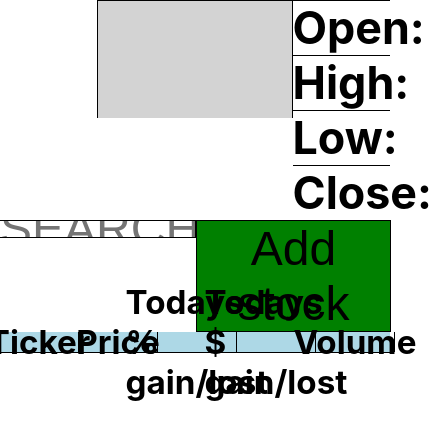
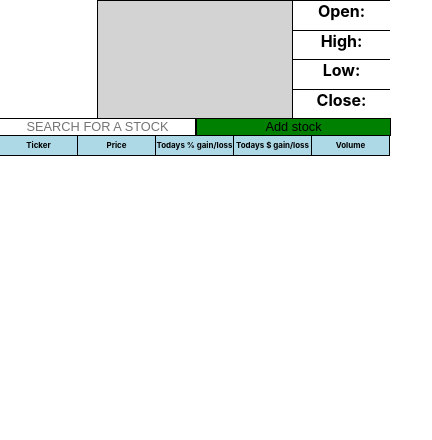
Before and after one commit to JoakimSjogren/Stock-Chart, a React (Create React App) app: page / in a window 390 px wide. Shown: the top 440 px of the page, 432 px wide, since content can reach past the window. Built offline with nearby package versions, Linux system fonts and the light colour scheme.

Commit message:
Media queries

```diff
--- a/src/components/Candlestick/index.js
+++ b/src/components/Candlestick/index.js
@@ -13,9 +13,6 @@ const CandleStick = ({day, highest, lowest, onShowInfo}) => {
     // b = lowest
     // c = high - low
     // (c - b) / (a - b) = c in %
-
-    //Change based on greenOrRed
-    // c = low ? if(gren) : c = high ? if(red) ?
 
 
     let topLineHeight;
--- a/src/components/Candlestick/styles.js
+++ b/src/components/Candlestick/styles.js
@@ -15,7 +15,6 @@ export const CandleStyled = styled.div`
         flex-direction: column;
         align-items: center;
         position: relative;
-
         & .top-line {
             width: 50%;
             background-color: black;
--- a/src/components/Graph/index.js
+++ b/src/components/Graph/index.js
@@ -5,8 +5,9 @@ const Graph = (stock) => {
     let days = stock['stock']['graphStock'];
     const [dayInfo, setDayInfo] = React.useState([]);
     const [mouseInside, setMouseInside] = React.useState(false);
+
+    let highest;
     let lowest;
-    let highest;
 
     let daysValues = [];
     for (var key in days) {
@@ -39,6 +40,7 @@ const Graph = (stock) => {
         <>
             <GraphPricesContainer>
                 <h2>{(highest !== undefined ? `${Math.floor(highest)}-` : '')}</h2>
+
                 <h2>{(lowest !== undefined ? `${Math.floor(lowest)}-` : '')}</h2>
             </GraphPricesContainer>
             <GraphStyled onMouseEnter={e => {mouseEnter(e.target)}} onMouseLeave={e => {mouseLeave()}}>
--- a/src/components/Graph/styles.js
+++ b/src/components/Graph/styles.js
@@ -17,9 +17,17 @@ export const GraphPricesContainer = styled.div`
      flex-direction: column;
      justify-content: space-between;
      align-items: flex-end;
+     height: 30vw;
      width: 25vw;
      & h2 {
-          margin: 0;
+          margin: 1vw 0;
+          font-size: 2rem;
+          @media (max-width: 1250px) {
+               font-size: 1.2em;
+          }
+          @media (max-width: 650px) {
+               font-size: .8em;
+          }
      }
 `;
 
@@ -32,23 +40,12 @@ export const ChartValues = styled.div`
           text-align: center;
           border-top: 1px solid black;
           margin: 0;
-          font-size: 2.8em;
+          font-size: 2.8rem;
+          @media (max-width: 1250px) {
+               font-size: 1.5em;
+          }
+          @media (max-width: 650px) {
+               font-size: 1em;
+          }
      }
 `;
-
-export const LinesContainer = styled.div`
-     position: absolute;
-     width: 50vw;
-     height: 30vw;
-     display: flex;
-     /* flex-direction: column; */
-     align-items: center;
-     justify-content: center;
-
-     & div {
-          position: absolute;
-          width: 50vw;
-          height: 10px;
-          background-color: gray;
-     }
-`;
--- a/src/components/Search/styles.js
+++ b/src/components/Search/styles.js
@@ -20,6 +20,12 @@ export const FormStyled = styled.form`
           border: 1px solid black;
           text-align: center;
           text-transform:uppercase;
+          @media (max-width: 1250px) {
+          font-size: 1.2rem;
+    }
+    @media (max-width: 650px) {
+          font-size: .8rem;
+    }
      }
      && button {
           width: 50vw;
@@ -29,5 +35,11 @@ export const FormStyled = styled.form`
           cursor: pointer;
           padding: 0;
           border: 1px solid black;
+          @media (max-width: 1250px) {
+          font-size: 1.2rem;
+    }
+    @media (max-width: 650px) {
+          font-size: .8rem;
+    }
      }
 `;
--- a/src/components/Stock/styles.js
+++ b/src/components/Stock/styles.js
@@ -21,6 +21,12 @@ export const StockStyled = styled.div`
   width: 20%;
 }
 & h5, h3 {
-    font-size: 4em;
+    font-size: 4rem;
+    @media (max-width: 1250px) {
+          font-size: 1.2rem;
+    }
+    @media (max-width: 650px) {
+          font-size: .8rem;
+    }
 }
   `;
--- a/src/components/Stocks/index.js
+++ b/src/components/Stocks/index.js
@@ -13,10 +13,10 @@ const Stocks = ({ stocks, onShowStockInGraph }) => {
                     <h5>Price</h5>
                 </div>
                 <div>
-                    <h5>Todays % gain/lost</h5>
+                    <h5>Todays % gain/loss</h5>
                 </div>
                 <div>
-                    <h5>Todays $ gain/lost</h5>
+                    <h5>Todays $ gain/loss</h5>
                 </div>
                 <div>
                     <h5>Volume</h5>
--- a/src/components/Stocks/styles.js
+++ b/src/components/Stocks/styles.js
@@ -8,7 +8,13 @@ export const HeaderStyled = styled.div`
     width: 100vw;
     display: flex;
     align-items: center;
-    font-size: 2.5em;
+    font-size: 2.1em;
+    @media (max-width: 1250px) {
+          font-size: 1rem;
+    }
+    @media (max-width: 650px) {
+          font-size: .6rem;
+    }
     & div {
   height: 100%;
   display: flex;
```
